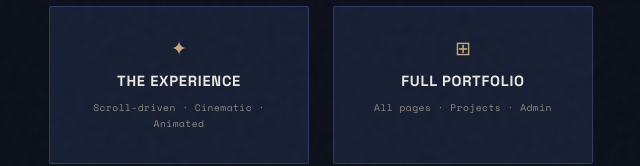
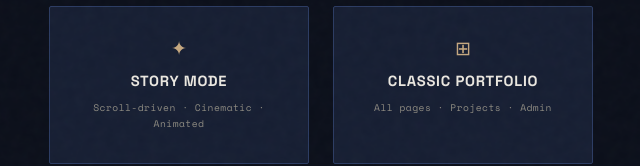
Before and after one commit to AlishbaIqbal123/portfolio, a React (Vite) app: page / in a window 1280 px wide. Shown: the part 419-585 px from the top of the page, without its empty margins (319-959 px from the left). Built offline with nearby package versions, Linux system fonts and the light colour scheme; no server answers; a web font is replaced by a local one.

Commit message:
fix: unify nomenclature to Story Mode and Classic Portfolio across all modules

```diff
--- a/src/components/story/StoryNav.tsx
+++ b/src/components/story/StoryNav.tsx
@@ -104,7 +104,7 @@ export default function StoryNav({
           onMouseEnter={e => (e.currentTarget as HTMLElement).style.color = 'var(--s-sand)'}
           onMouseLeave={e => (e.currentTarget as HTMLElement).style.color = 'var(--s-sand-dim)'}
         >
-          ← MULTI-PAGE
+          ← PORTFOLIO
         </a>
 
         {/* Track and chapters */}
--- a/src/pages/LandingGate.tsx
+++ b/src/pages/LandingGate.tsx
@@ -156,7 +156,7 @@ export default function LandingGate() {
 
         {/* The Choice Cards */}
         <div className="flex flex-col md:flex-row gap-[1.5rem]">
-          {/* Card 1 — THE EXPERIENCE */}
+          {/* Card 1 — STORY MODE */}
           <div
             onClick={() => handleChoice('story', '/story')}
             className="group cursor-pointer w-[260px] rounded-[2px] border p-[2rem_2.2rem] flex flex-col items-center text-center transition-all duration-300 hover:scale-[1.02]"
@@ -182,14 +182,14 @@ export default function LandingGate() {
               }`}
               style={{ color: 'var(--s-sand, #EAE7E0)' }}
             >
-              THE EXPERIENCE
+              STORY MODE
             </h2>
             <p className="font-mono-story text-[0.6rem] tracking-wider leading-relaxed" style={{ color: 'var(--s-sand-dim, #8E8B82)' }}>
               Scroll-driven · Cinematic · Animated
             </p>
           </div>
 
-          {/* Card 2 — FULL PORTFOLIO */}
+          {/* Card 2 — CLASSIC PORTFOLIO */}
           <div
             onClick={() => handleChoice('multi', '/portfolio')}
             className="group cursor-pointer w-[260px] rounded-[2px] border p-[2rem_2.2rem] flex flex-col items-center text-center transition-all duration-300 hover:scale-[1.02]"
@@ -215,7 +215,7 @@ export default function LandingGate() {
               }`}
               style={{ color: 'var(--s-sand, #EAE7E0)' }}
             >
-              FULL PORTFOLIO
+              CLASSIC PORTFOLIO
             </h2>
             <p className="font-mono-story text-[0.6rem] tracking-wider leading-relaxed" style={{ color: 'var(--s-sand-dim, #8E8B82)' }}>
               All pages · Projects · Admin
```
Also changed, not shown: 1 other file (tests, documents, lock files or other folders).
